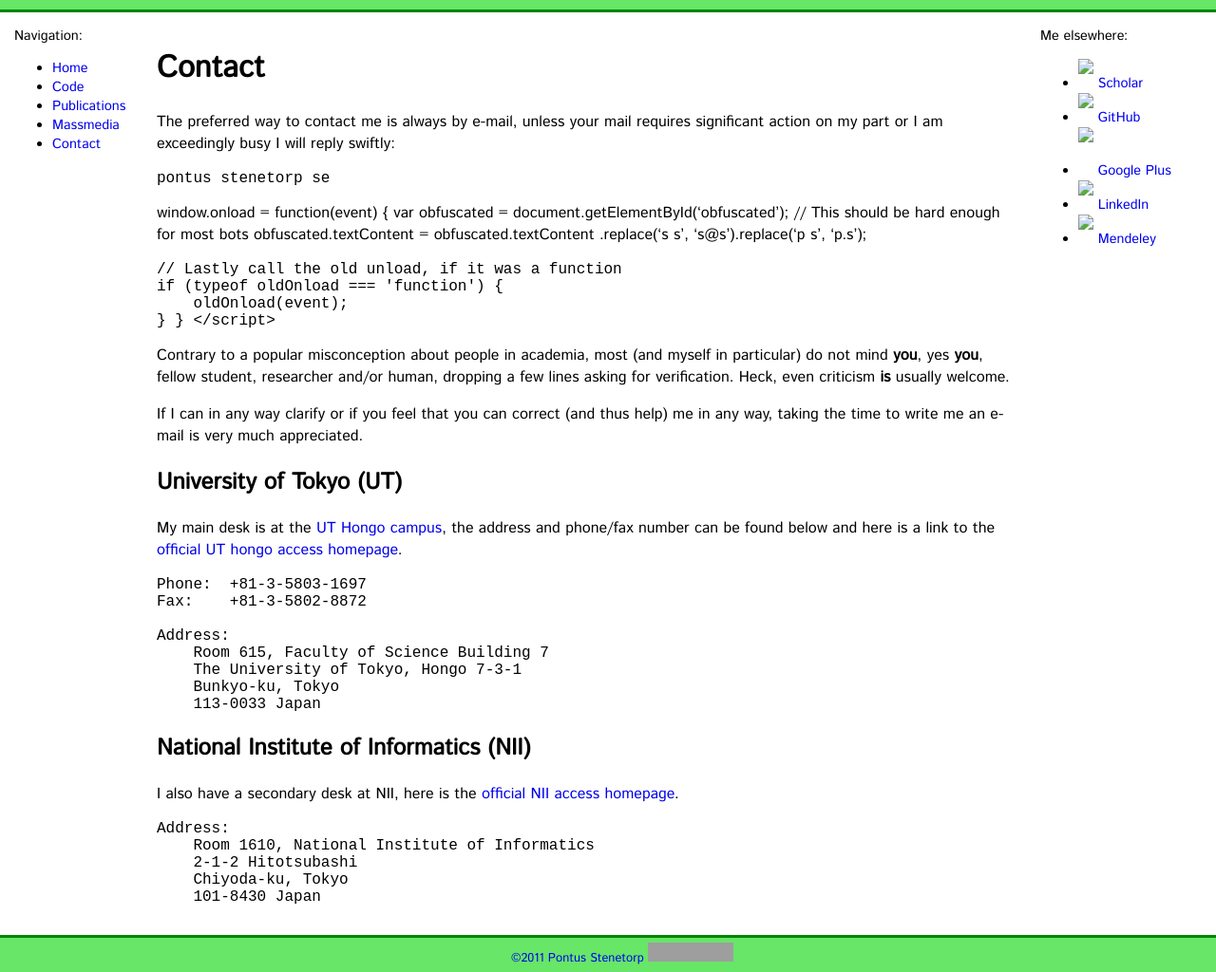
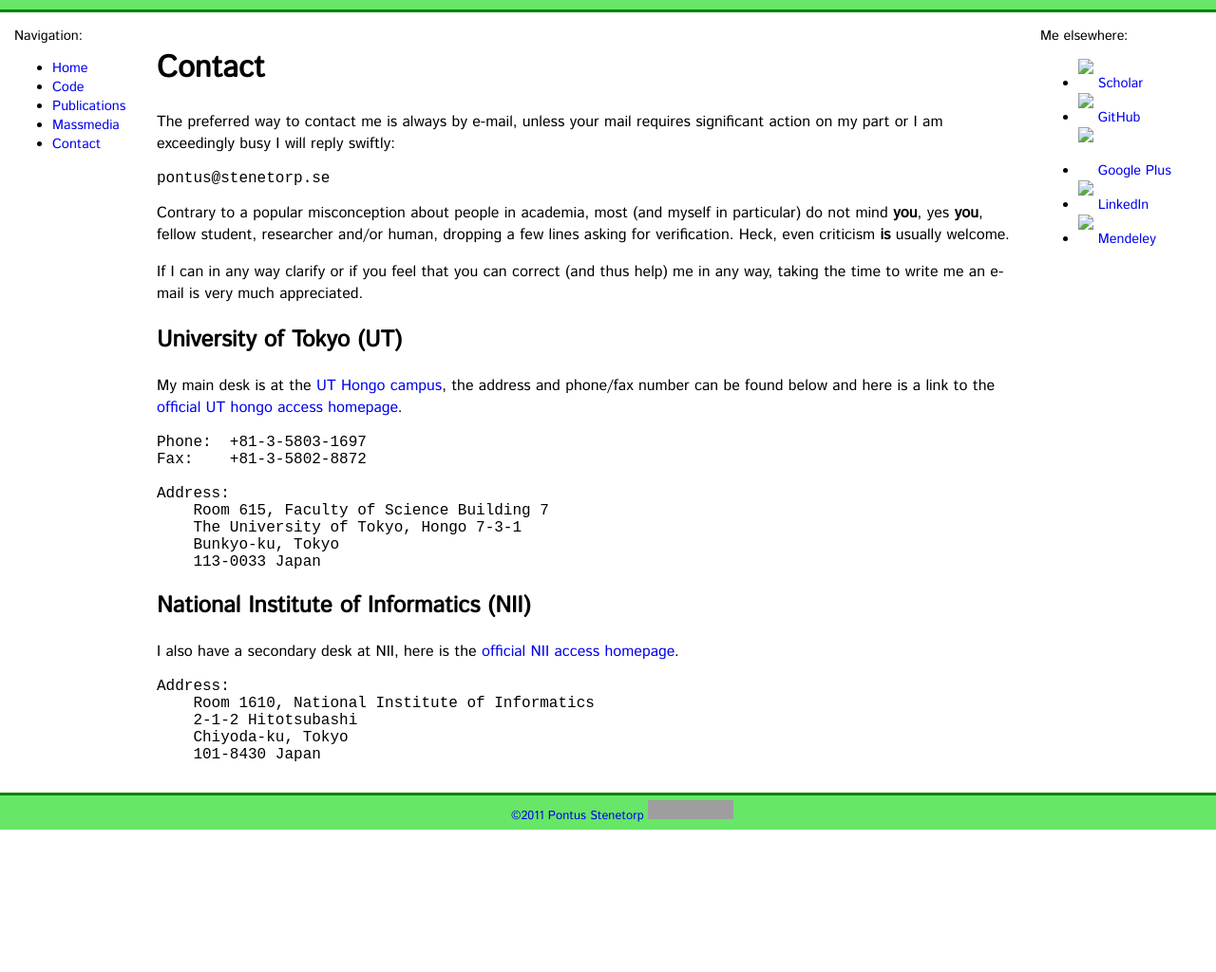
Before and after one commit to gbouchar/ninjin.github.io, a Jekyll site: the page built from contact.md, in a window 1280 px wide. Shown: the whole page at 95% size. Built offline with Jekyll 4.4.1, drawn with Linux system fonts in a browser that asks for light colours; some web fonts are replaced; Markdown is read by kramdown in place of the engine named in the settings; after the commit the page ends 900 px from its top, so only the background shows below that; grey boxes are pictures that could not be loaded.

Commit message:
Topic-sensei gave some feedback on obfuscation code.

```diff
--- a/contact.md
+++ b/contact.md
@@ -16,23 +16,9 @@
 </code>
 <!-- But if we do have JavaScript we de-obfuscate the e-mail for the user -->
 <script type="text/javascript">
-// Store any existing onload
-var oldOnload;
-if (window.onload !== undefined) {
-    oldOnload = window.onload;
-}
-
-window.onload = function(event) {
-    var obfuscated = document.getElementById('obfuscated');
-    // This should be hard enough for most bots
-    obfuscated.textContent = obfuscated.textContent
-            .replace('s s', 's@s').replace('p s', 'p.s');
-
-    // Lastly call the old unload, if it was a function
-    if (typeof oldOnload === 'function') {
-        oldOnload(event);
-    }
-}
+// This should be hard enough for most bots
+obfuscated.textContent = obfuscated.textContent
+        .replace('s s', 's@s').replace('p s', 'p.s');
 </script>
 
 Contrary to a popular misconception about people in academia, most (and myself
```
